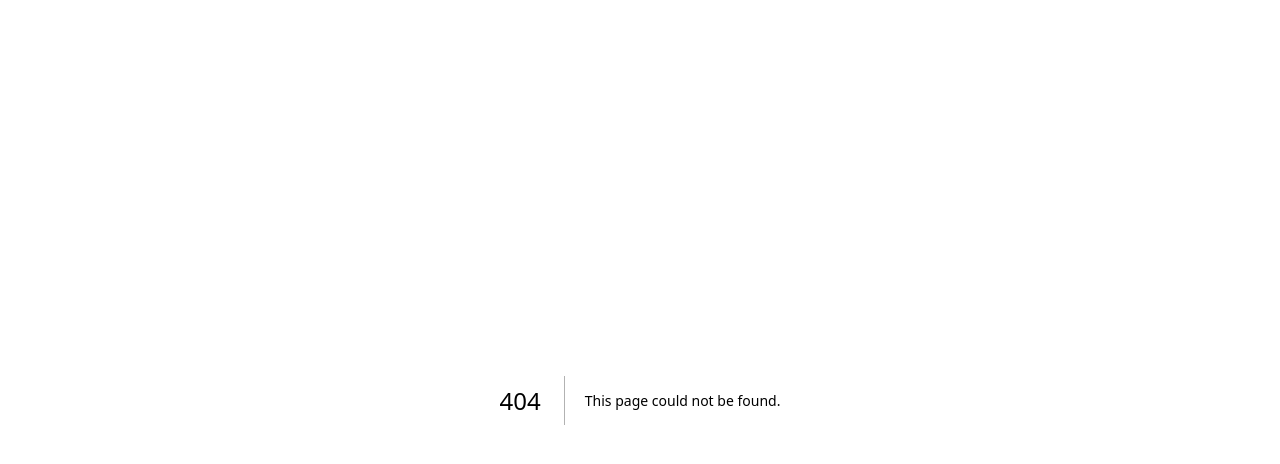
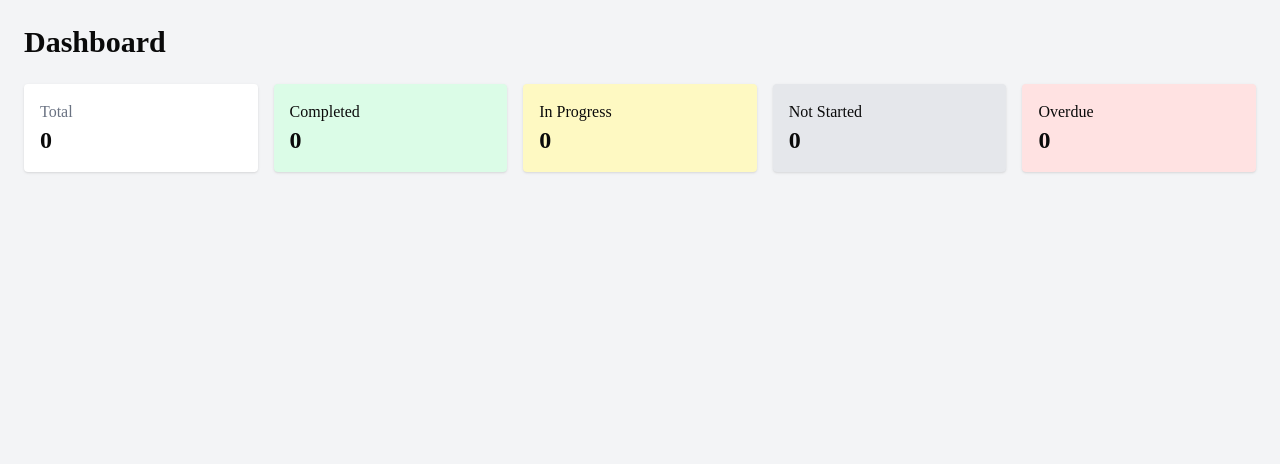
Before and after one commit to SimonasAz/student-assignment-management-system, a Next.js app: page /dashboard in a window 1280 px wide. Before the commit this address had no page. Shown: the top 464 px of the page. Built offline with nearby package versions, Linux system fonts and the light colour scheme; no server answers.

Commit message:
Added a dashboard

```diff
--- /dev/null
+++ b/app/dashboard/page.tsx
@@ -0,0 +1,84 @@
+"use client"
+
+import {useEffect, useState} from "react"
+
+export default function loadDashboard() {
+    const [data, setData] = useState({
+        total: 0,
+        completed: 0,
+        inProgress: 0,
+        notStarted: 0,
+        overdue: 0
+    });
+
+    useEffect(() => {
+        loadDashboard()
+    }, [])
+
+    async function loadDashboard() {
+        const res = await fetch("/api/assignments")
+
+        if (!res.ok) return
+
+        const result = await res.json()
+        const assignments = result.assignments || result
+
+        const today = new Date()
+        today.setHours(0, 0, 0, 0)
+
+        let total = 0
+        let completed = 0
+        let inProgress = 0
+        let notStarted = 0
+        let overdue = 0
+
+        assignments.forEach((a: any) => {
+            const deadline = new Date(a.deadline)
+            deadline.setHours(0, 0, 0, 0)
+
+            const status = Number(a.status)
+
+            if (status === 3) completed++
+            else if (status === 2) inProgress++
+            else notStarted++
+
+            if (deadline < today && status !== 3) overdue++
+        })
+
+        setData({ total,completed, inProgress, notStarted, overdue })
+    }
+    return (
+        <div className="min-h-screen bg-gray-100 p-6">
+            <h1 className="text-3xl font-bold mb-6">Dashboard</h1>
+
+            <div className="grid grid-cols-1 md:grid-cols-2 lg:grid-cols-5 gap-4">
+
+                <div className="bg-white p-4 rounded shadow">
+                <p className="text-gray-500">Total</p>
+                <h2 className="text-2xl font-bold">{data.total}</h2>
+                </div>
+
+                <div className="bg-green-100 p-4 rounded shadow">
+                <p>Completed</p>
+                <h2 className="text-2xl font-bold">{data.completed}</h2>
+                </div>
+
+                <div className="bg-yellow-100 p-4 rounded shadow">
+                <p>In Progress</p>
+                <h2 className="text-2xl font-bold">{data.inProgress}</h2>
+                </div>
+
+                <div className="bg-gray-200 p-4 rounded shadow">
+                <p>Not Started</p>
+                <h2 className="text-2xl font-bold">{data.notStarted}</h2>
+                </div>
+
+                <div className="bg-red-100 p-4 rounded shadow">
+                <p>Overdue</p>
+                <h2 className="text-2xl font-bold">{data.overdue}</h2>
+                </div>
+
+            </div>
+        </div>
+    )
+}
```
